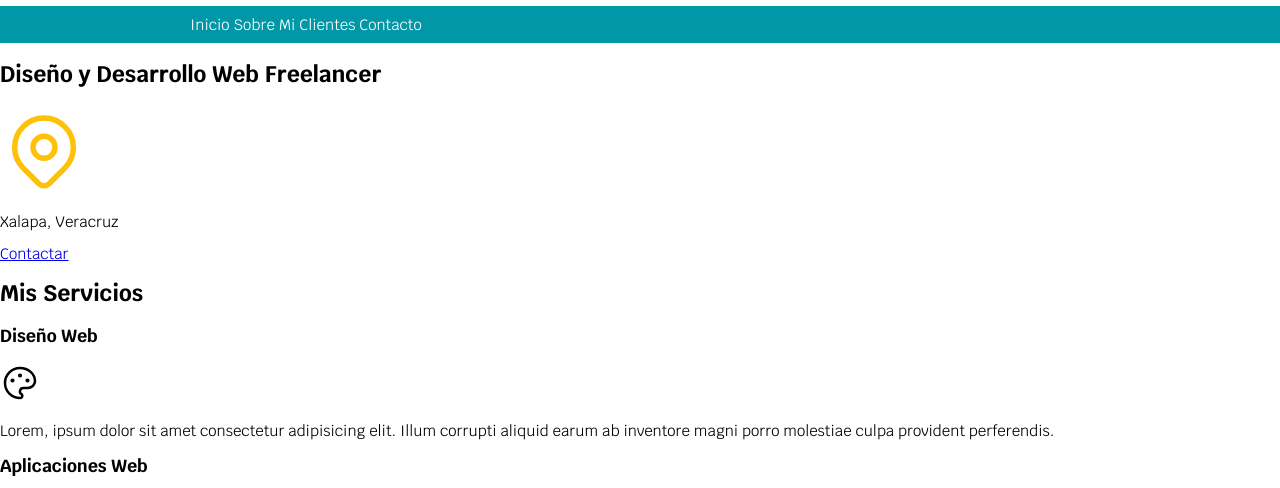
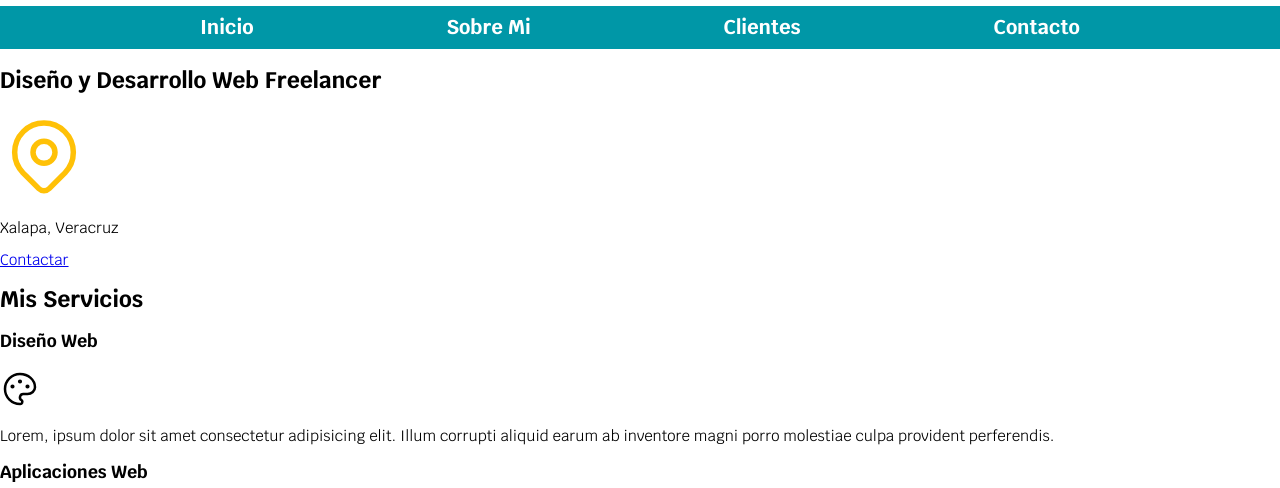
Before and after one commit to Rodri-Soft/DesarrolloWebFreelancer, a plain HTML site: page index.html in a window 1280 px wide. Shown: the part 81-569 px from the top of the page. Drawn offline with Linux system fonts and the light colour scheme.

Commit message:
Commit barra de navegación

```diff
--- a/css/styles.css
+++ b/css/styles.css
@@ -26,7 +26,7 @@ body{
 }
 
 .contenedor{
-    width: 90rem;
+    max-width: 90rem;
     margin: 0 auto;
 }
 
@@ -35,11 +35,28 @@ body{
 }
 
 .navegacion-principal{
+    display: flex;
+    flex-direction: column;
+}
+
+@media (min-width: 768px) {
+    .navegacion-principal{
+        flex-direction: row;
+        justify-content: space-between;
+    }
+}
+
+.navegacion-principal a{
+    display: block;
+    text-align: center;
+    color: var(--blanco);
+    text-decoration: none;
+    font-size: 2rem;
+    font-weight: bold;
     padding: 1rem;
 }
 
-.navegacion-principal a{
-    color: var(--blanco);
-    text-decoration: none;
-
+.navegacion-principal a:hover {
+    background-color: var(--primario);
+    color: var(--oscuro);
 }
```
Also changed, not shown: index.html (+0 -1 lines).
